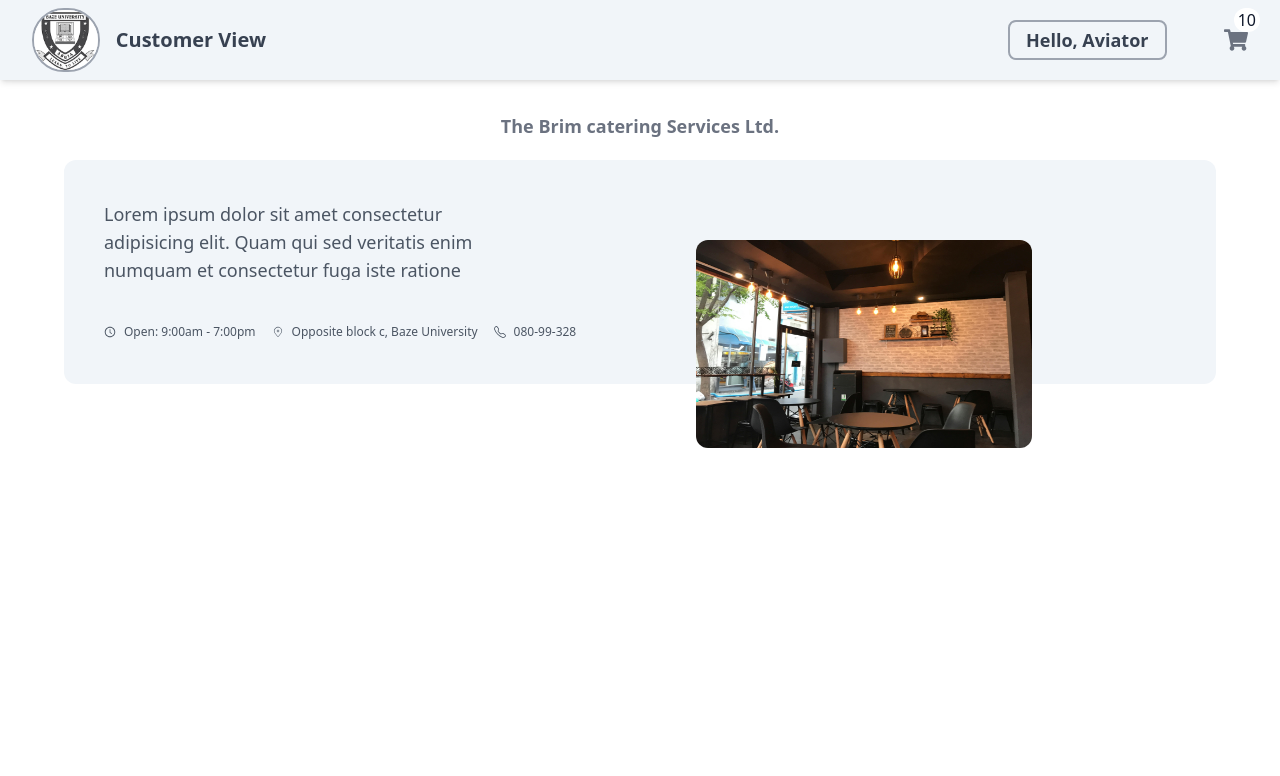
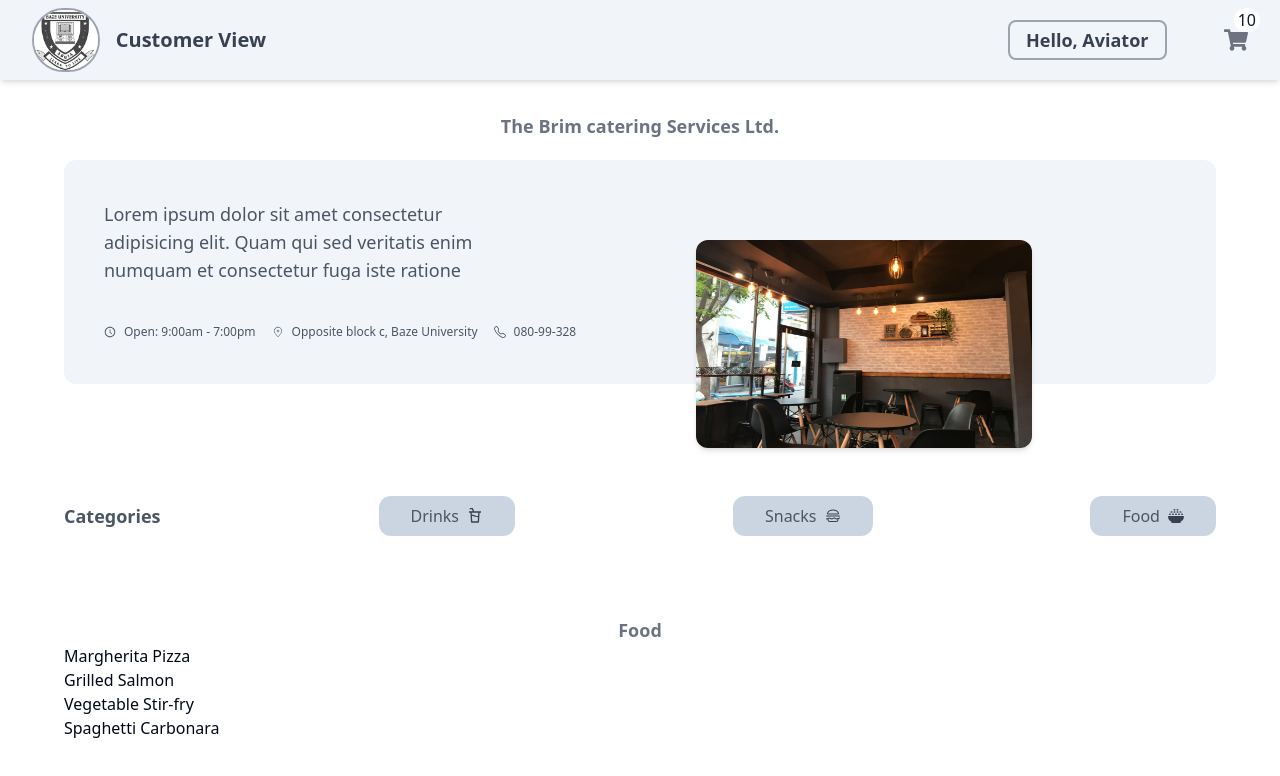
Before and after one commit to mohayax/School_Food_Ordering_System, a React (Vite) app in the folder frontend/: page /customer-view/vendor/1 in a window 1280 px wide. Shown: the top 776 px of the page. Built offline with nearby package versions, Linux system fonts and the light colour scheme.

Commit message:
vendorPage menu item section

```diff
--- a/frontend/src/component/Layout.jsx
+++ b/frontend/src/component/Layout.jsx
@@ -33,7 +33,8 @@ const Layout = ({children}) => {
                   <li key={index}
                   className={`text-gray-300  flex items-center
                   gap-x-4 cursor-pointer p-2 hover:bg-light-white
-                  rounded-md ${item.spacing ? "mt-[100%]": "mt-3"} ${item.top ? "mb-10": "mb-0 text-sm"}
+                  rounded-md ${item.spacing ? "mt-[100%]": "mt-3"} ${item.top ? "mb-10": "mb-0 text-sm"} hover:bg-gray-200
+                  rounded-md
                   `}
                   onClick={() => navigate(item.link)}
                   >
--- a/frontend/src/pages/SingleVendorPage.jsx
+++ b/frontend/src/pages/SingleVendorPage.jsx
@@ -11,10 +11,70 @@ import displayImg from '../assets/displayImg.jpg'
 import { BsTelephone } from "react-icons/bs";
 import { CiLocationOn } from "react-icons/ci";
 import { AiOutlineClockCircle } from "react-icons/ai";
+import { RiDrinks2Line } from "react-icons/ri";
+import { PiHamburger } from "react-icons/pi";
+import { FaBowlRice } from "react-icons/fa6";
+
+const SingleVendorPage = () => {
+
+  const menuItems = [
+    {
+      id: 1,
+      name: "Margherita Pizza",
+      photo: displayImg,
+      description: "Classic pizza topped with fresh tomatoes, mozzarella, and basil.",
+      price: 12.99,
+      category: "food",
+      isVegetarian: true
+    },
+    {
+      id: 2,
+      name: "Caesar Salad",
+      photo: displayImg,
+      description: "Crisp romaine lettuce with Caesar dressing, croutons, and Parmesan cheese.",
+      price: 8.99,
+      category: "Appetizer",
+      isVegetarian: false
+    },
+    {
+      id: 3,
+      name: "Grilled Salmon",
+      photo: displayImg,
+      description: "Fresh salmon fillet grilled to perfection, served with lemon butter sauce.",
+      price: 15.99,
+      category: "food",
+      isVegetarian: false
+    },
+    {
+      id: 4,
+      name: "Vegetable Stir-fry",
+      photo: displayImg,
+      description: "Mixed vegetables stir-fried with soy sauce and ginger, served with steamed rice.",
+      price: 10.99,
+      category: "food",
+      isVegetarian: true
+    },
+    {
+      id: 5,
+      name: "Chocolate Lava Cake",
+      photo: displayImg,
+      description: "Rich chocolate cake with a gooey molten center, served with vanilla ice cream.",
+      price: 6.99,
+      category: "Dessert",
+      isVegetarian: true
+    },
+    {
+      id: 6,
+      name: "Spaghetti Carbonara",
+      photo: displayImg,
+      description: "Classic Italian pasta dish made with eggs, cheese, pancetta, and pepper.",
+      price: 11.99,
+      category: "food",
+      isVegetarian: false
+    }
+  ];
 
 
-
-const SingleVendorPage = () => {
 
     // const {vendor_loading, customer_vendor_profile} = useSelector(state => state.customerProfile)
     // const {vendor_items} = useSelector(state => state.menuItem)
@@ -62,9 +122,36 @@ const SingleVendorPage = () => {
         </div>
       </div>
       <div className='w-1/2 mt-20'>
-        <img src={displayImg}  className='rounded-xl h-52 w-[70%]'/>
+        <img src={displayImg}  className='rounded-xl h-52 w-[70%] shadow-md'/>
       </div>
     </section>
+
+    <div className='w-[90%] mr-auto ml-auto'>
+      {/* <div className="flex items-center justify-center">
+          <h1 className="font-base text-lg font-bold text-gray-500 mr-auto ml-auto mt-28">Our Menu</h1>
+      </div> */}
+      <div className='flex items-center justify-between mt-28'>
+        <p className='font-base text-lg text-gray-600 font-bold'>Categories</p>
+        <a href='#food' className='bg-slate-300 text-gray-600 px-8 py-2 rounded-xl font-base inline-flex gap-2 items-center'>Drinks <span className='text-gray-700'><RiDrinks2Line/></span></a>
+        <a className='bg-slate-300 text-gray-600 px-8 py-2 rounded-xl font-base inline-flex gap-2 items-center'>Snacks <span className='text-gray-700'><PiHamburger/></span></a>
+        <a className='bg-slate-300 text-gray-600 px-8 py-2 rounded-xl font-base inline-flex gap-2 items-center'>Food <span className='text-gray-700'><FaBowlRice/></span></a>
+      </div>
+    </div>
+
+    <section id='food' className='w-[90%] mr-auto ml-auto'>
+      <div className="flex items-center justify-center">
+        <h1 className="font-base text-lg font-bold text-gray-500 mr-auto ml-auto mt-20">Food</h1>
+      </div>
+
+      <div>
+        {menuItems.map((item, index) => ( item.category == 'food' && <div >
+          <p key={index}>{item.name}</p>
+        </div>
+
+       ))}
+      </div>
+    </section>
+
 
     <div>
       {/* <h2>{customer_vendor_profile.vendor_name}</h2>
```
